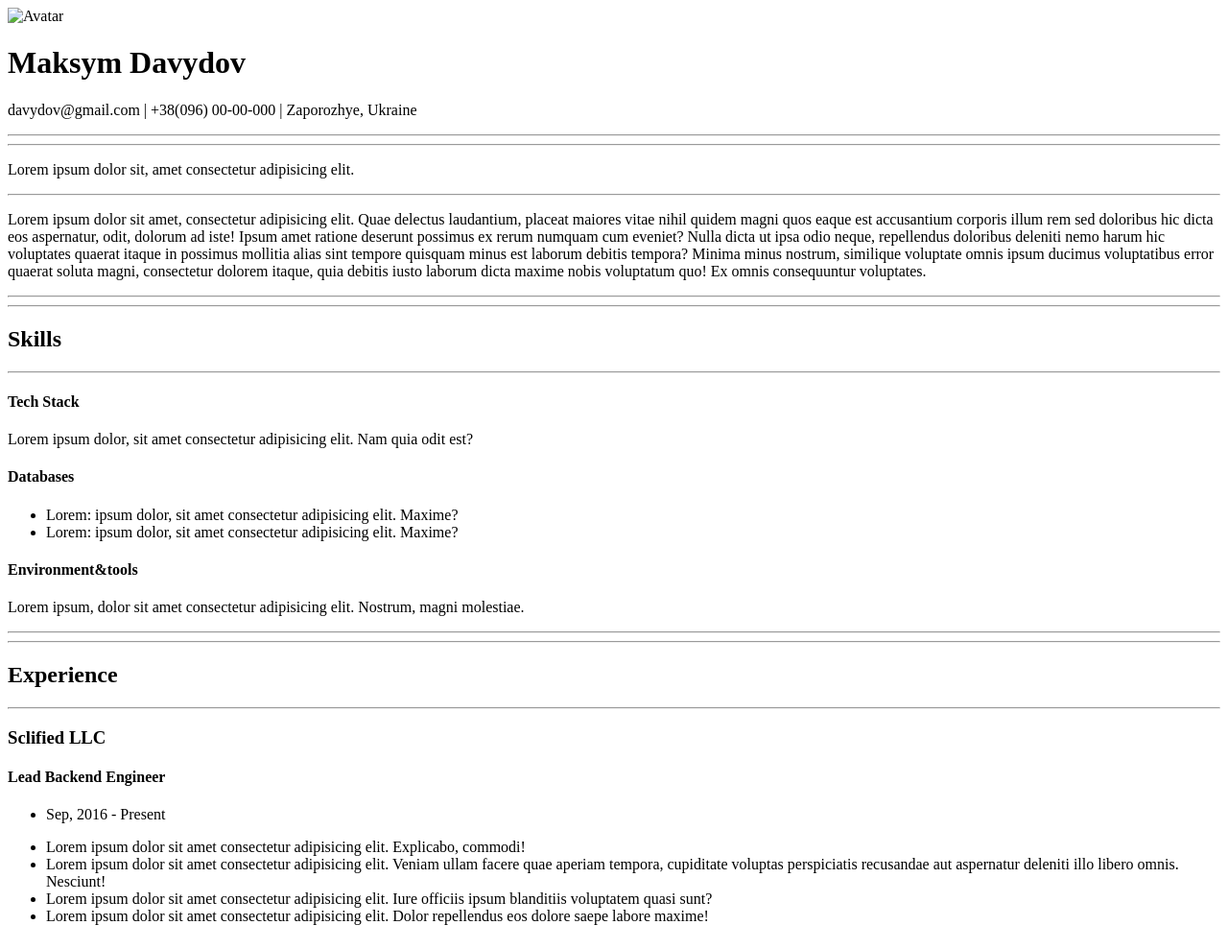
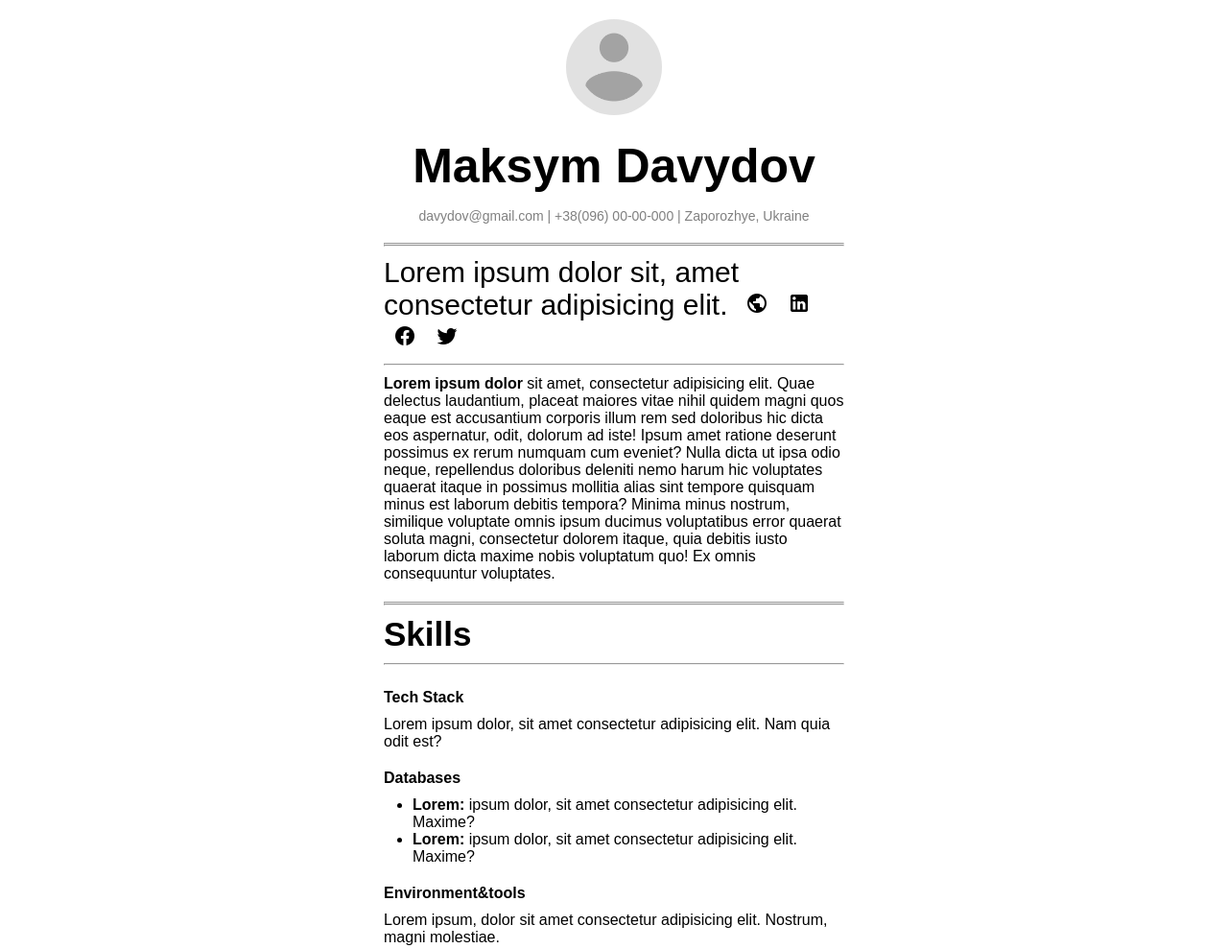
Before and after one commit to J-ampt/CV_task, a plain HTML site: page index.html in a window 1280 px wide. Shown: the top 989 px of the page at 96% size. Drawn offline with Linux system fonts and the light colour scheme; the site is published under a folder, as on GitHub Pages, so addresses that start at the root find nothing.

Commit message:
Paths correction

```diff
--- a/index.html
+++ b/index.html
@@ -2,12 +2,12 @@
 <html lang="en">
 <head>
   <meta charset="UTF-8">
-  <link rel="stylesheet" href="/assets/styles/style.css">
+  <link rel="stylesheet" href="./assets/styles/style.css">
   <title>CV task</title>
 </head>
 <body>
   <div class="profile_pic">
-    <img class="placeholder" src="/assets/images/profile_pic.png" alt="Avatar">
+    <img class="placeholder" src="./assets/images/profile_pic.png" alt="Avatar">
   </div>
   <div class="contacts">
     <h1 class="name">Maksym Davydov</h1>
@@ -17,7 +17,7 @@
     <hr>
     <hr>
     <p class="main_header">Lorem ipsum dolor sit, amet consectetur adipisicing elit.
-    <i><a href="#"><img src="/assets/icons/earth.png" alt=""></a></i><i><a href="#"><img src="/assets/icons/linkedin.png" alt=""></a></i><i><a href="#"><img src="/assets/icons/facebook.png" alt=""></a></i><i><a href="#"><img src="/assets/icons/twitter.png" alt=""></a></i></p>
+    <i><a href="#"><img src="./assets/icons/earth.png" alt=""></a></i><i><a href="#"><img src="./assets/icons/linkedin.png" alt=""></a></i><i><a href="#"><img src="./assets/icons/facebook.png" alt=""></a></i><i><a href="#"><img src="./assets/icons/twitter.png" alt=""></a></i></p>
     <hr>
     <p class="main_disc"><span class="bl_t">Lorem ipsum dolor</span> sit amet, consectetur adipisicing elit. Quae delectus laudantium, placeat maiores vitae nihil quidem magni quos eaque est accusantium corporis illum rem sed doloribus hic dicta eos aspernatur, odit, dolorum ad iste! Ipsum amet ratione deserunt possimus ex rerum numquam cum eveniet? Nulla dicta ut ipsa odio neque, repellendus doloribus deleniti nemo harum hic voluptates quaerat itaque in possimus mollitia alias sint tempore quisquam minus est laborum debitis tempora? Minima minus nostrum, similique voluptate omnis ipsum ducimus voluptatibus error quaerat soluta magni, consectetur dolorem itaque, quia debitis iusto laborum dicta maxime nobis voluptatum quo! Ex omnis consequuntur voluptates.</p>
     <hr>
```
